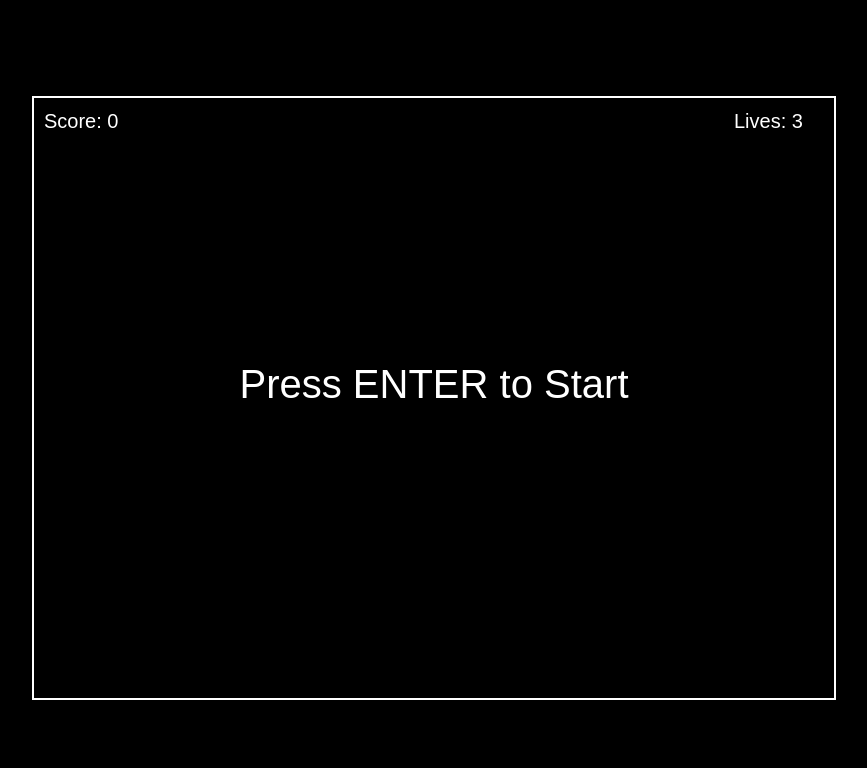
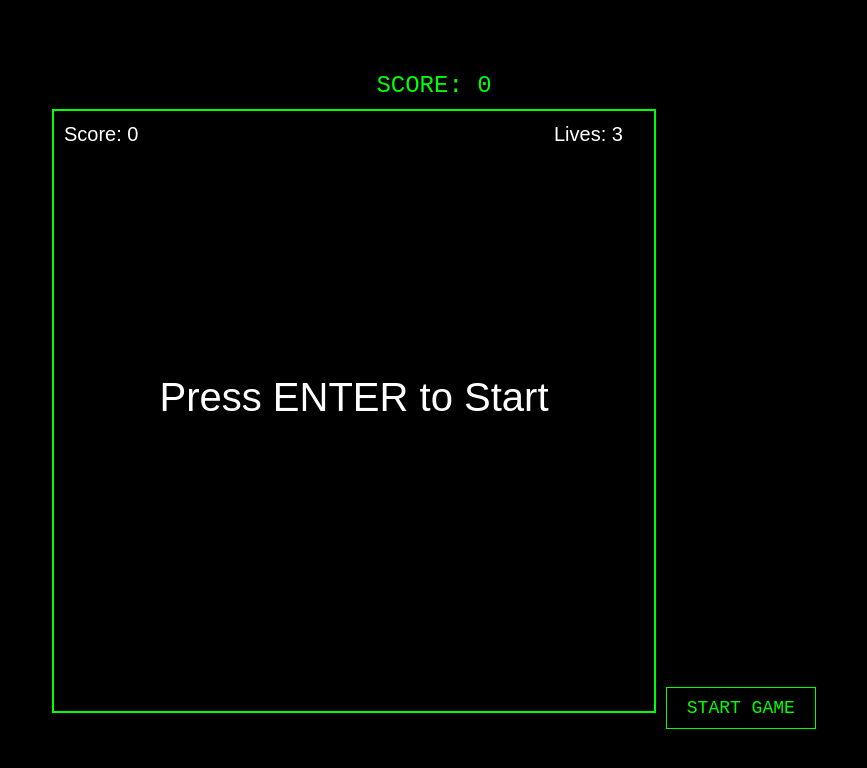
Before and after one commit to DanielGaudreault/Space-Invaders, a plain HTML site: page index.html in a window 1280 px wide. Shown: the whole page, without its empty margins (206-1073 px from the left). Drawn offline with Linux system fonts and the light colour scheme.

Commit message:
Update index.html

```diff
--- a/index.html
+++ b/index.html
@@ -4,12 +4,60 @@
     <meta charset="UTF-8">
     <meta name="viewport" content="width=device-width, initial-scale=1.0">
     <title>Space Invaders</title>
-    <link rel="stylesheet" href="style.css">
+    <style>
+        body {
+            margin: 0;
+            padding: 0;
+            display: flex;
+            justify-content: center;
+            align-items: center;
+            height: 100vh;
+            background-color: #000;
+            color: #0f0;
+            font-family: 'Courier New', monospace;
+        }
+        #gameCanvas {
+            border: 2px solid #0f0;
+        }
+        #gameContainer {
+            text-align: center;
+        }
+        #scoreDisplay {
+            font-size: 24px;
+            margin-bottom: 10px;
+        }
+        #startButton {
+            background-color: #000;
+            color: #0f0;
+            border: 1px solid #0f0;
+            padding: 10px 20px;
+            font-family: 'Courier New', monospace;
+            font-size: 18px;
+            cursor: pointer;
+            margin-top: 10px;
+        }
+        #startButton:hover {
+            background-color: #0f0;
+            color: #000;
+        }
+        #gameOver {
+            position: absolute;
+            top: 50%;
+            left: 50%;
+            transform: translate(-50%, -50%);
+            font-size: 48px;
+            display: none;
+        }
+    </style>
 </head>
 <body>
-    <div id="game-container">
-        <canvas id="gameCanvas" width="800" height="600"></canvas>
+    <div id="gameContainer">
+        <div id="scoreDisplay">SCORE: 0</div>
+        <canvas id="gameCanvas" width="600" height="600"></canvas>
+        <button id="startButton">START GAME</button>
+        <div id="gameOver">GAME OVER</div>
     </div>
+
     <script src="game.js"></script>
 </body>
 </html>
```
